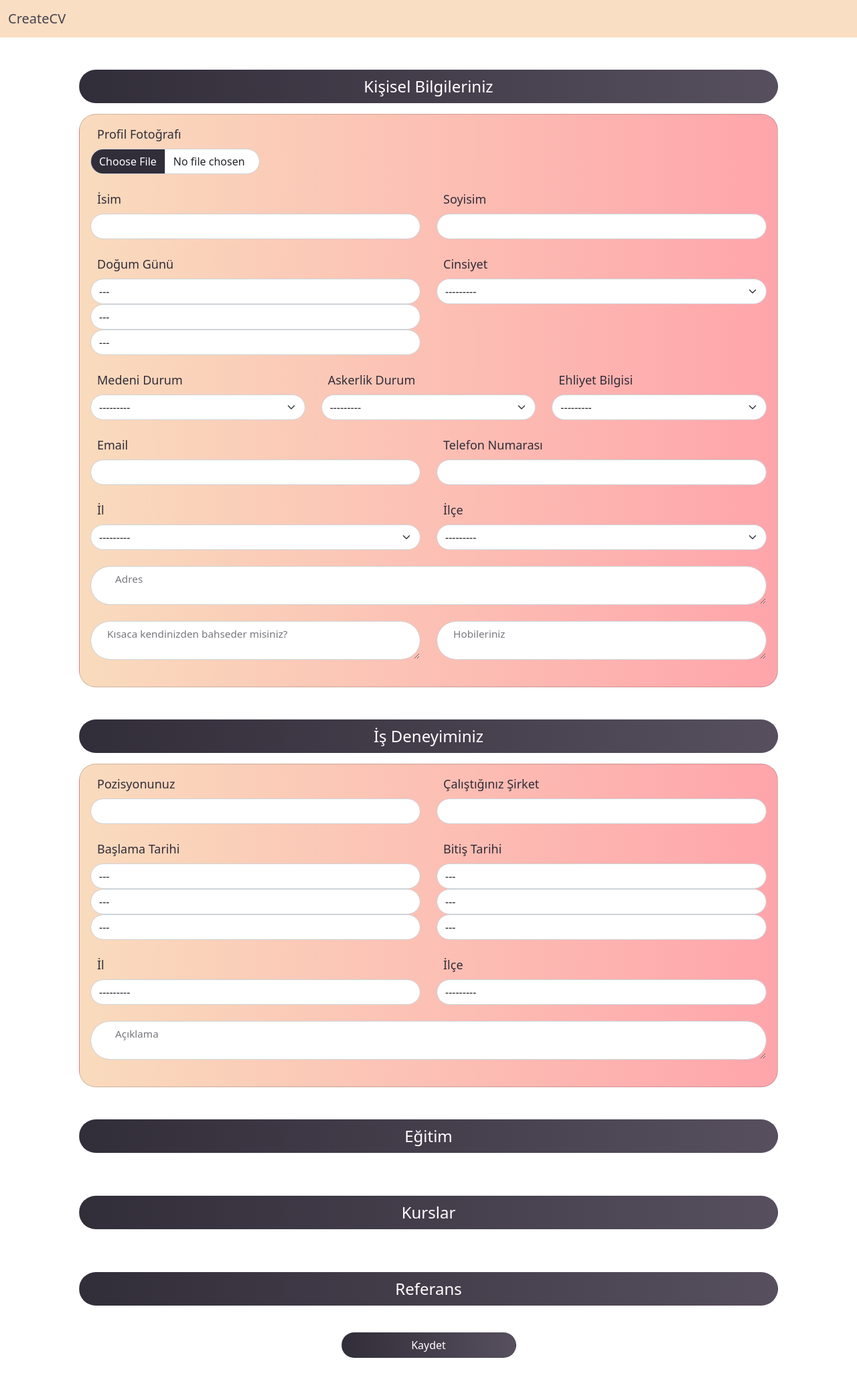
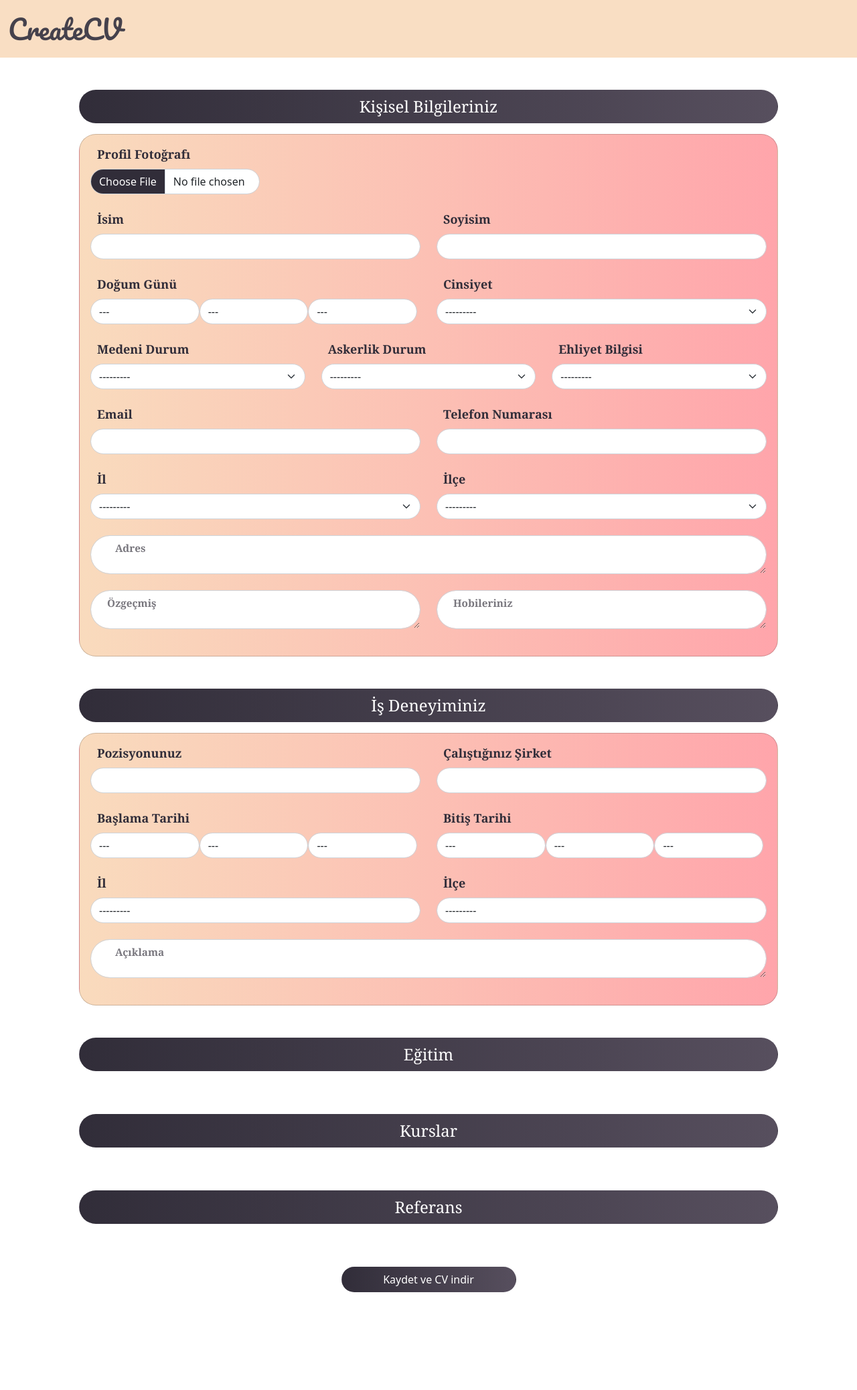
Before and after one commit to AbdulhakimKaya/createcvapp, a Django app: page / in a window 1280 px wide, after a click on "İş Deneyiminiz". Shown: the whole page at 67% size. After the commit the page ends 1929 px from the top, so only its background shows below. Run offline with Django 4.2, Linux system fonts and the light colour scheme; some libraries are stand-ins or nearby versions.

Commit message:
edited form css

```diff
--- /dev/null
+++ b/static/css/form-date.css
@@ -0,0 +1,75 @@
+@media screen and (min-width: 767px) {
+
+    select[name="birth_day_day"] {
+        width: 33%;
+        margin-top: -38px;
+    }
+
+    select[name="birth_day_month"] {
+        width: 33%;
+        margin-left: 33%;
+    }
+
+    select[name="birth_day_year"] {
+        width: 33%;
+        margin-top: -38px;
+        margin-left: 66%;
+    }
+
+    select[name="start_date_we_day"],
+    select[name="end_date_we_day"] {
+        width: 33%;
+        margin-top: -38px;
+    }
+
+    select[name="start_date_we_month"],
+    select[name="end_date_we_month"] {
+        width: 33%;
+        margin-left: 33%;
+    }
+
+    select[name="start_date_we_year"],
+    select[name="end_date_we_year"] {
+        width: 33%;
+        margin-top: -38px;
+        margin-left: 66%;
+    }
+
+    select[name="start_date_education_day"],
+    select[name="end_date_education_day"] {
+        width: 33%;
+        margin-top: -38px;
+    }
+
+    select[name="start_date_education_month"],
+    select[name="end_date_education_month"] {
+        width: 33%;
+        margin-left: 33%;
+    }
+
+    select[name="start_date_education_year"],
+    select[name="end_date_education_year"] {
+        width: 33%;
+        margin-top: -38px;
+        margin-left: 66%;
+    }
+
+    select[name="start_date_course_day"],
+    select[name="end_date_course_day"] {
+        width: 33%;
+        margin-top: -38px;
+    }
+
+    select[name="start_date_course_month"],
+    select[name="end_date_course_month"] {
+        width: 33%;
+        margin-left: 33%;
+    }
+
+    select[name="start_date_course_year"],
+    select[name="end_date_course_year"] {
+        width: 33%;
+        margin-top: -38px;
+        margin-left: 66%;
+    }
+}
--- /dev/null
+++ b/static/css/form-mobile.css
@@ -0,0 +1,53 @@
+@media screen and (max-width: 459px) {
+    .mobile-align-email {
+        margin-top: 26px;
+    }
+}
+
+@media screen and (max-width: 767px) and (min-width: 531px) {
+    .mobile-align-driving-license {
+        margin-top: 26px;
+    }
+}
+
+@media screen and (max-width: 420px){
+    .mobile-align-gender {
+        margin-top: 26px;
+    }
+}
+
+@media screen and (max-width: 503px){
+    .mobile-align-job-title {
+        margin-top: 26px;
+    }
+}
+
+@media screen and (max-width: 457px) and (min-width: 384px){
+    .mobile-align-end-date {
+        margin-top: 26px;
+    }
+}
+
+@media screen and (max-width: 767px) and (min-width: 333px){
+    .mobile-align-department {
+        margin-top: 26px;
+    }
+}
+
+@media screen and (max-width: 767px) and (min-width: 432px){
+    .mobile-align-degree {
+        margin-top: 26px;
+    }
+}
+
+@media screen and (max-width: 380px) and (min-width: 337px){
+    .mobile-align-course {
+        margin-top: 26px;
+    }
+}
+
+@media screen and (max-width: 486px) and (min-width: 380px){
+    .mobile-align-reference {
+        margin-top: 26px;
+    }
+}
--- a/static/css/form.css
+++ b/static/css/form.css
@@ -1,5 +1,10 @@
 .navbar-menu {
     opacity: 0.9;
+}
+
+.navbar-brand-font {
+    font-family: 'Pacifico';
+    font-size: 40px;
 }
 
 .navbar-item {
@@ -8,6 +13,7 @@
 }
 
 .title-button {
+    font-family: 'Georgia';
     width: 100%;
     height: 50px;
     background: -webkit-linear-gradient(left, #312d39, #574f5e);
@@ -27,7 +33,8 @@
 }
 
 label {
-    font-weight: 500;
+    font-family: 'Georgia';
+    font-weight: bold;
     color: #312d39;
     margin-left: 10px;
 }
@@ -73,18 +80,6 @@ textarea:focus {
     border: 1.5px solid #574f5e !important;
 }
 
-@media screen and (max-width: 459px) {
-    .mobile-align-email {
-        margin-top: 26px;
-    }
-}
-
-@media screen and (max-width: 767px) and (min-width: 531px) {
-    .mobile-align-driving-license {
-        margin-top: 26px;
-    }
-}
-
 .submit-button {
     background: -webkit-linear-gradient(left, #312d39, #574f5e);
     color: white;
--- a/templates/user_form/base.html
+++ b/templates/user_form/base.html
@@ -9,7 +9,14 @@
 
     <!-- Bootstrap CSS -->
     <link rel="stylesheet" href="{% static 'css/bootstrap.min.css' %}">
+
+    <!-- CSS -->
     <link rel="stylesheet" href="{% static 'css/form.css' %}">
+    <link rel="stylesheet" href="{% static 'css/form-date.css' %}">
+    <link rel="stylesheet" href="{% static 'css/form-mobile.css' %}">
+
+    <!-- FONTS -->
+    <link href='https://fonts.googleapis.com/css?family=Pacifico' rel='stylesheet'>
 
     <title>
         {% block title %}
--- a/templates/user_form/user_form.html
+++ b/templates/user_form/user_form.html
@@ -7,7 +7,7 @@
 {% block navbar %}
     <nav class="navbar navbar-expand-lg bg-light sticky-top navbar-menu" style="background-color: #f9dbbd !important;">
         <div class="container-fluid">
-            <a class="navbar-brand navbar-item" href="#">CreateCV</a>
+            <a class="navbar-brand navbar-item navbar-brand-font" href="#">CreateCV</a>
             <button class="navbar-toggler" type="button" data-bs-toggle="collapse" data-bs-target="#navbarNav"
                     aria-controls="navbarNav" aria-expanded="false" aria-label="Toggle navigation">
                 <span class="navbar-toggler-icon"></span>
@@ -60,7 +60,7 @@
                         {{ form.birth_day }}
                     </div>
                     <div class="mb-4 col">
-                        <label for="" class="form-label">Cinsiyet</label>
+                        <label for="" class="form-label mobile-align-gender">Cinsiyet</label>
                         {{ form.gender }}
                     </div>
                 </div>
@@ -74,7 +74,7 @@
                         {{ form.military_status }}
                     </div>
                     <div class="mb-4 col">
-                        <label for="" class="form-label mobile-align-driving-license">Ehliyet Bilgisi</label>
+                        <label for="" class="form-label">Ehliyet Bilgisi</label>
                         {{ form.driving_license }}
                     </div>
                 </div>
@@ -105,7 +105,7 @@
                 <div class="row text-start">
                     <div class="form-floating mb-4 col">
                         {{ form.profile }}
-                        <label class="ms-4" for="">Kısaca kendinizden bahseder misiniz?</label>
+                        <label class="ms-4" for="">Özgeçmiş</label>
                     </div>
                     <div class="form-floating mb-4 col">
                         {{ form.hobby }}
@@ -126,7 +126,7 @@
             <div class="card card-body form-body">
                 <div class="row text-start">
                     <div class="col mb-4">
-                        <label for="" class="form-label">Pozisyonunuz</label>
+                        <label for="" class="form-label mobile-align-job-title">Pozisyonunuz</label>
                         {{ work_experience_form.job_title_we }}
                     </div>
                     <div class="col mb-4">
@@ -140,7 +140,7 @@
                         {{ work_experience_form.start_date_we }}
                     </div>
                     <div class="mb-4 col">
-                        <label for="" class="form-label">Bitiş Tarihi</label>
+                        <label for="" class="form-label mobile-align-end-date">Bitiş Tarihi</label>
                         {{ work_experience_form.end_date_we }}
                     </div>
                 </div>
@@ -177,11 +177,11 @@
                         {{ education_form.school_name }}
                     </div>
                     <div class="col mb-4">
-                        <label for="" class="form-label">Bölüm</label>
+                        <label for="" class="form-label mobile-align-department">Bölüm</label>
                         {{ education_form.department_name }}
                     </div>
                     <div class="col mb-4">
-                        <label for="" class="form-label">Derece</label>
+                        <label for="" class="form-label mobile-align-degree">Derece</label>
                         {{ education_form.degree_name }}
                     </div>
                 </div>
@@ -191,7 +191,7 @@
                         {{ education_form.start_date_education }}
                     </div>
                     <div class="mb-4 col">
-                        <label for="" class="form-label">Bitiş Tarihi</label>
+                        <label for="" class="form-label mobile-align-end-date">Bitiş Tarihi</label>
                         {{ education_form.end_date_education }}
                     </div>
                 </div>
@@ -224,7 +224,7 @@
             <div class="card card-body form-body">
                 <div class="row text-start">
                     <div class="col mb-4">
-                        <label for="" class="form-label">Kurs Adı</label>
+                        <label for="" class="form-label mobile-align-course">Kurs Adı</label>
                         {{ course_form.course_name }}
                     </div>
                     <div class="col mb-4">
@@ -238,7 +238,7 @@
                         {{ course_form.start_date_course }}
                     </div>
                     <div class="mb-4 col">
-                        <label for="" class="form-label">Bitiş Tarihi</label>
+                        <label for="" class="form-label mobile-align-end-date">Bitiş Tarihi</label>
                         {{ course_form.end_date_course }}
                     </div>
                 </div>
@@ -265,11 +265,11 @@
                         {{ reference_form.company_name_reference }}
                     </div>
                     <div class="col mb-4">
-                        <label for="" class="form-label">İsim</label>
+                        <label for="" class="form-label mobile-align-reference">İsim</label>
                         {{ reference_form.first_name_reference }}
                     </div>
                     <div class="col mb-4">
-                        <label for="" class="form-label">Soyisim</label>
+                        <label for="" class="form-label mobile-align-reference">Soyisim</label>
                         {{ reference_form.last_name_reference }}
                     </div>
                 </div>
@@ -287,7 +287,7 @@
         </div>
 
         <button href="#" type="submit"
-                class="btn col-md-3 align-self-center submit-button mt-4">Kaydet
+                class="btn col-md-3 align-self-center submit-button mt-5">Kaydet ve CV indir
         </button>
     </form>
 {% endblock content %}
```
Lines whose indentation alone changed are shown as unchanged.
